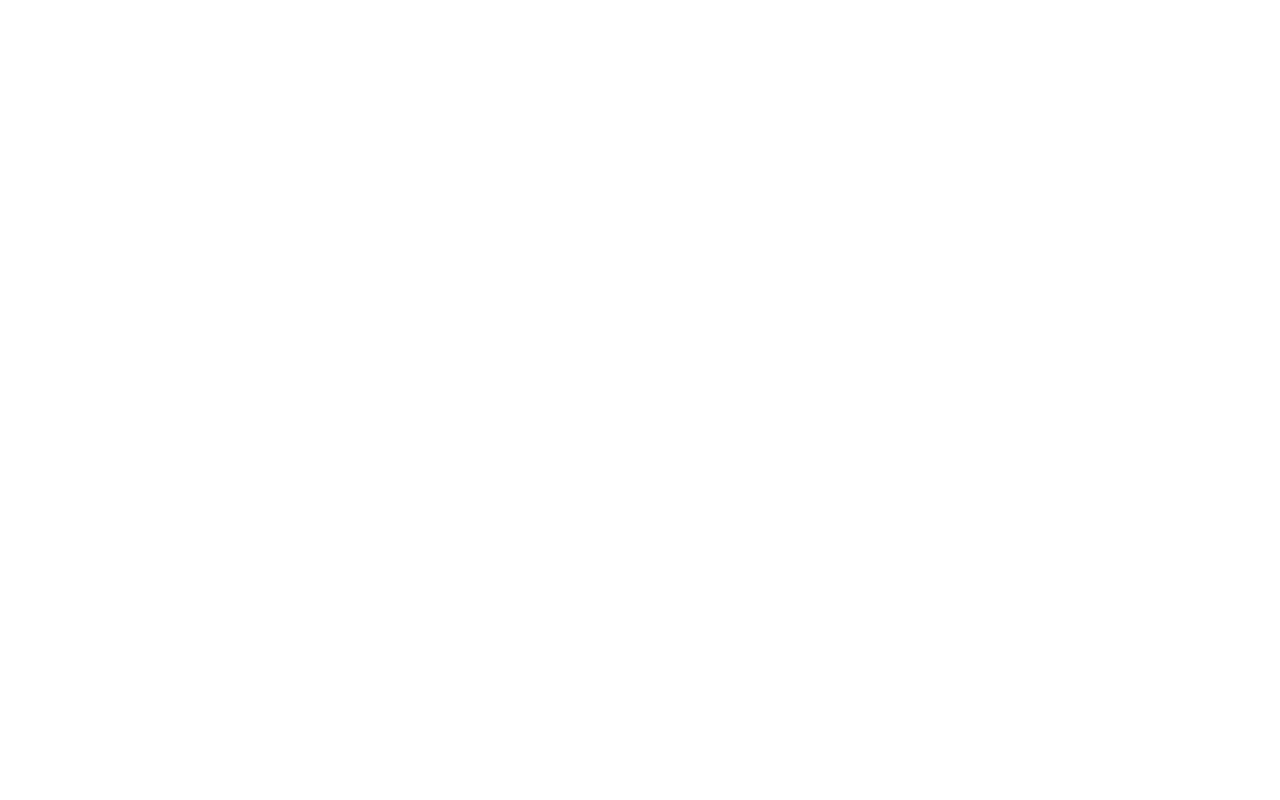
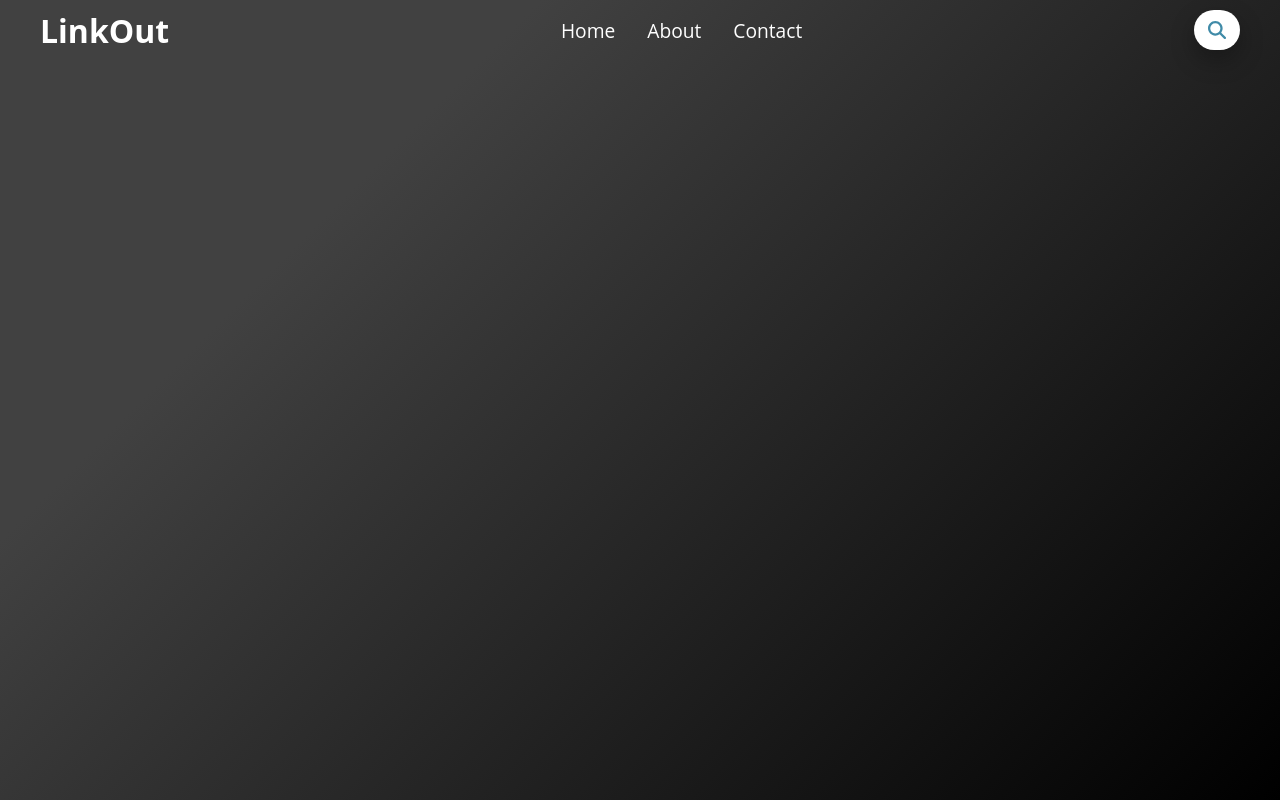
Before and after one commit to adithyan-gireeshkumar/LinkOut, a plain HTML site: page html/index.html in a window 1280 px wide. Drawn offline with Linux system fonts and the light colour scheme.

Commit message:
Add CSS styles and HTML structure for navigation and search functionality

```diff
--- /dev/null
+++ b/css/search.css
@@ -0,0 +1,44 @@
+*{
+    margin: 0;
+    padding: 0;
+    box-sizing: border-box;
+}
+body{
+    height: 100dvh;
+    display: flex;
+    justify-content: center;
+    align-items: center;
+    background-color: #408ba8;
+}
+.box{
+    height: 30px;
+    display: flex;
+    cursor: pointer;
+    padding: 10px 20px;
+    background: #ffff;
+    border-radius: 30px;
+    align-items: center;
+    box-shadow: 0 10px 25px rgba(0,0,0,0.3);
+}
+.box:hover input{
+    width: 400px;
+}
+.box input{
+    width: 0px;
+    border: none;
+    outline: none;
+    font-weight: 500;
+    transition: 0.8s;
+    background: transparent;
+}
+.box a{
+    display: flex;
+    align-items: center;
+    justify-content: center;
+}
+.search-icon{
+    width: 18px;
+    height: 18px;
+    color:#408ba8;
+    fill: currentColor;
+}
--- a/css/style.css
+++ b/css/style.css
@@ -0,0 +1,99 @@
+*{
+    margin: 0;
+    padding: 0;
+    box-sizing: border-box;
+    font-family: 'Open Sans', sans-serif;
+}
+body {
+    background-color: #000000;
+    height: 100vh;
+    background-image: linear-gradient(315deg, #000000 0%, #414141 74%);
+}
+li{
+    list-style: none;
+}
+a{
+    text-decoration: none;
+    color: #fff;
+    font-size: 1.2rem;
+}
+a:hover{
+    color: orange;
+}
+header{
+    position: relative;
+    padding: 0 2rem;
+}
+.navbar{
+    width: 100%;
+    height: 60px;
+    max-width: 1200px;
+    margin: 0 auto;
+    display: flex;
+    align-items: center;
+    justify-content: space-between;
+    gap: 2rem;
+}
+.navbar .logo a{
+    font-size: 2rem;
+    font-weight: bold;
+}
+.navbar .links{
+    display: flex;
+    gap: 2rem;
+}
+.box{
+    height: 40px;
+    display: flex;
+    cursor: pointer;
+    padding: 0 14px;
+    background: #fff;
+    border-radius: 30px;
+    align-items: center;
+    box-shadow: 0 10px 25px rgba(0,0,0,0.3);
+}
+.box:hover input,
+.box:focus-within input{
+    width: 400px;
+}
+.box input{
+    width: 0;
+    border: none;
+    outline: none;
+    font-weight: 500;
+    transition: 0.8s;
+    background: transparent;
+}
+.box button{
+    border: 0;
+    padding: 0;
+    background: transparent;
+    cursor: pointer;
+    display: flex;
+    align-items: center;
+    justify-content: center;
+}
+.search-icon{
+    width: 18px;
+    height: 18px;
+    color: #408ba8;
+    fill: currentColor;
+}
+
+@media (max-width: 700px) {
+    header {
+        padding: 0 1rem;
+    }
+
+    .navbar {
+        gap: 1rem;
+    }
+
+    .navbar .links {
+        gap: 1rem;
+    }
+
+    .navbar .links a {
+        font-size: 1rem;
+    }
+}
--- a/html/index.html
+++ b/html/index.html
@@ -7,6 +7,24 @@
     <link rel="stylesheet" href="../css/style.css">
 </head>
 <body>
+    <header>
+        <div class="navbar">
+            <div class="logo"><a href="#">LinkOut</a></div>
+            <ul class="links">
+                <li><a href="#">Home</a></li>
+                <li><a href="#">About</a></li>
+                <li><a href="#">Contact</a></li>
+            </ul>
+            <form class="box" role="search">
+                <input type="search" placeholder="Search..." aria-label="Search">
+                <button type="submit" aria-label="Submit search">
+                    <svg class="search-icon" aria-hidden="true" viewBox="0 0 512 512">
+                        <path d="M416 208c0 45.9-14.9 88.3-40 122.7L502.6 457.4c12.5 12.5 12.5 32.8 0 45.3s-32.8 12.5-45.3 0L330.7 376c-34.4 25.2-76.8 40-122.7 40C93.1 416 0 322.9 0 208S93.1 0 208 0S416 93.1 416 208zM208 352a144 144 0 1 0 0-288 144 144 0 0 0 0 288z"/>
+                    </svg>
+                </button>
+            </form>
+        </div>
+    </header>
 
     <script type="module" src="../js/script.js"></script>
 </body>
```
Also changed, not shown: html/search.html (added, +19 -0 lines).
